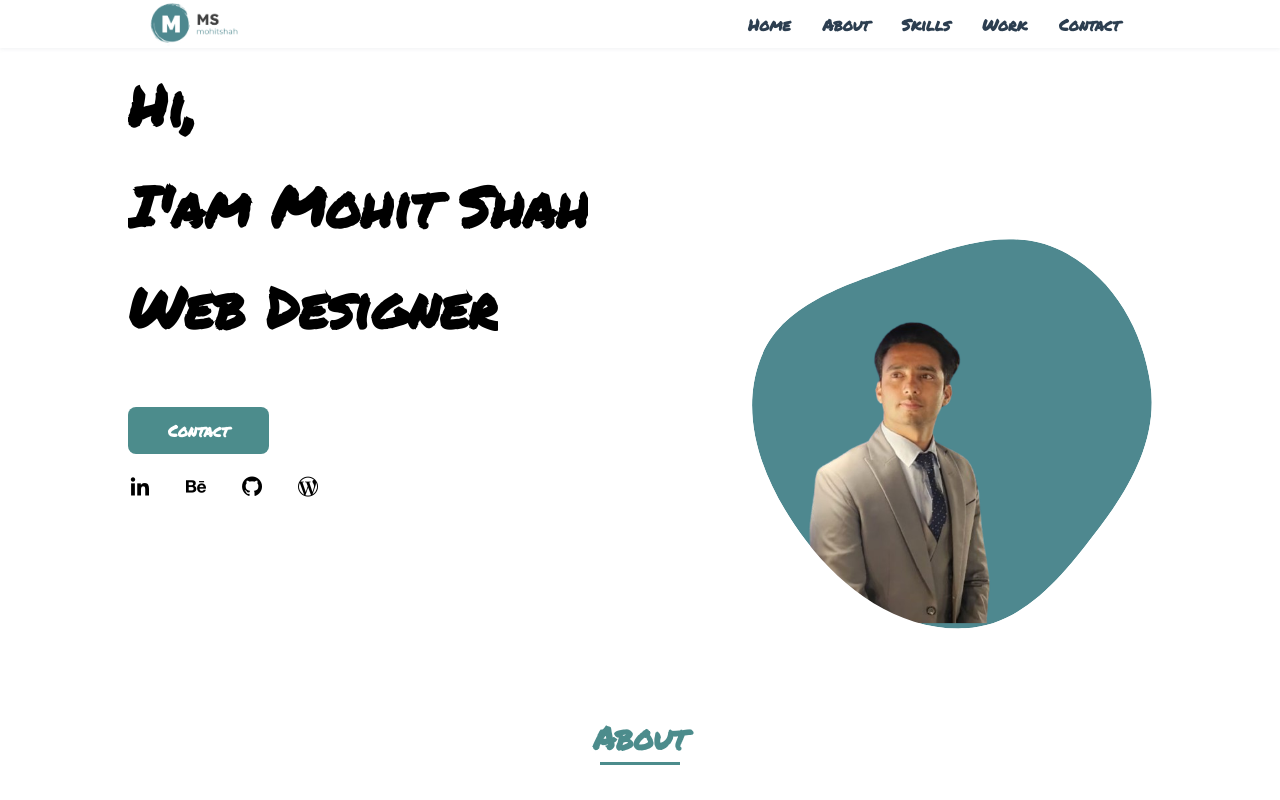
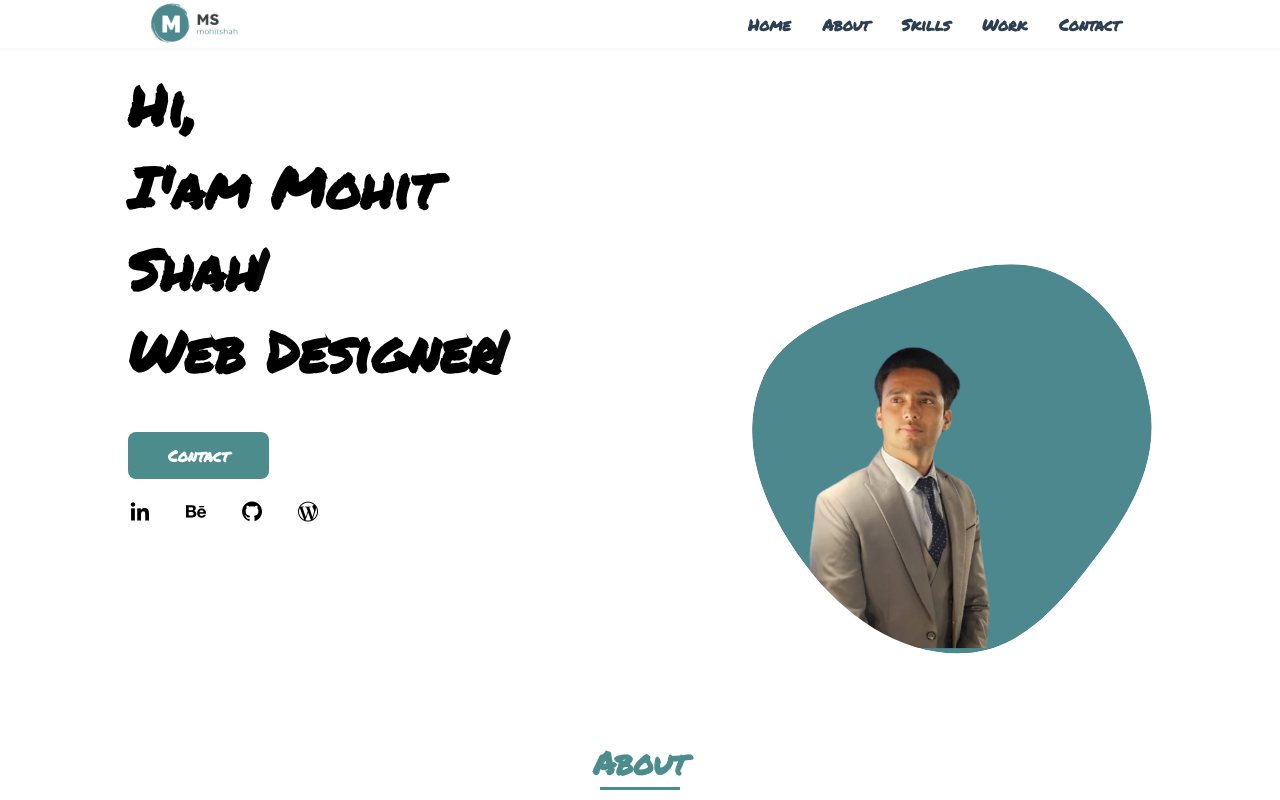
Before and after one commit to caspermohit/portfolio-website, a React (Create React App) app: page / in a window 1280 px wide. Shown: the top 800 px of the page. Built offline with nearby package versions, Linux system fonts and the light colour scheme.

Commit message:
new change in aout type of name part

```diff
--- a/src/components/Home.css
+++ b/src/components/Home.css
@@ -72,14 +72,21 @@
 }
 
 .typing-text {
-    display: inline-block;
-    border-right: 2px solid;
-    white-space: nowrap;
-    overflow: hidden;
-    animation: blink-caret 0.75s step-end infinite;
+    position: relative;
 }
 
-@keyframes blink-caret {
-    from, to { border-color: transparent; }
-    50% { border-color: black; }
+.typing-text::after {
+    content: '|';
+    position: absolute;
+    right: -10px;
+    animation: blink 0.7s infinite;
 }
+
+.typing-text.typing-complete::after {
+    display: none;
+}
+
+@keyframes blink {
+    0%, 100% { opacity: 1; }
+    50% { opacity: 0; }
+}
--- a/src/components/Home.js
+++ b/src/components/Home.js
@@ -44,10 +44,10 @@ function Home() {
     return (
         <section className="home bd-grid" id="home">
             <div className="home__data">
-                <h1 className="home__title">
-                    <span className="typing-text">Hi,</span><br />
-                    <span className="typing-text">I'am <span className="home__title-color">Mohit Shah</span></span><br />
-                    <span className="typing-text">Web Designer</span>
+                <h1 className="home__title ">
+                    <span >Hi,</span><br />
+                    <span className='typing-text' >I'am <span className="home__title-color">Mohit Shah</span></span><br />
+                    <span className='typing-text' >Web Designer</span>
                 </h1>
                 <a href="#contact" className="button">Contact</a>
                 <div className="home__social">
```
